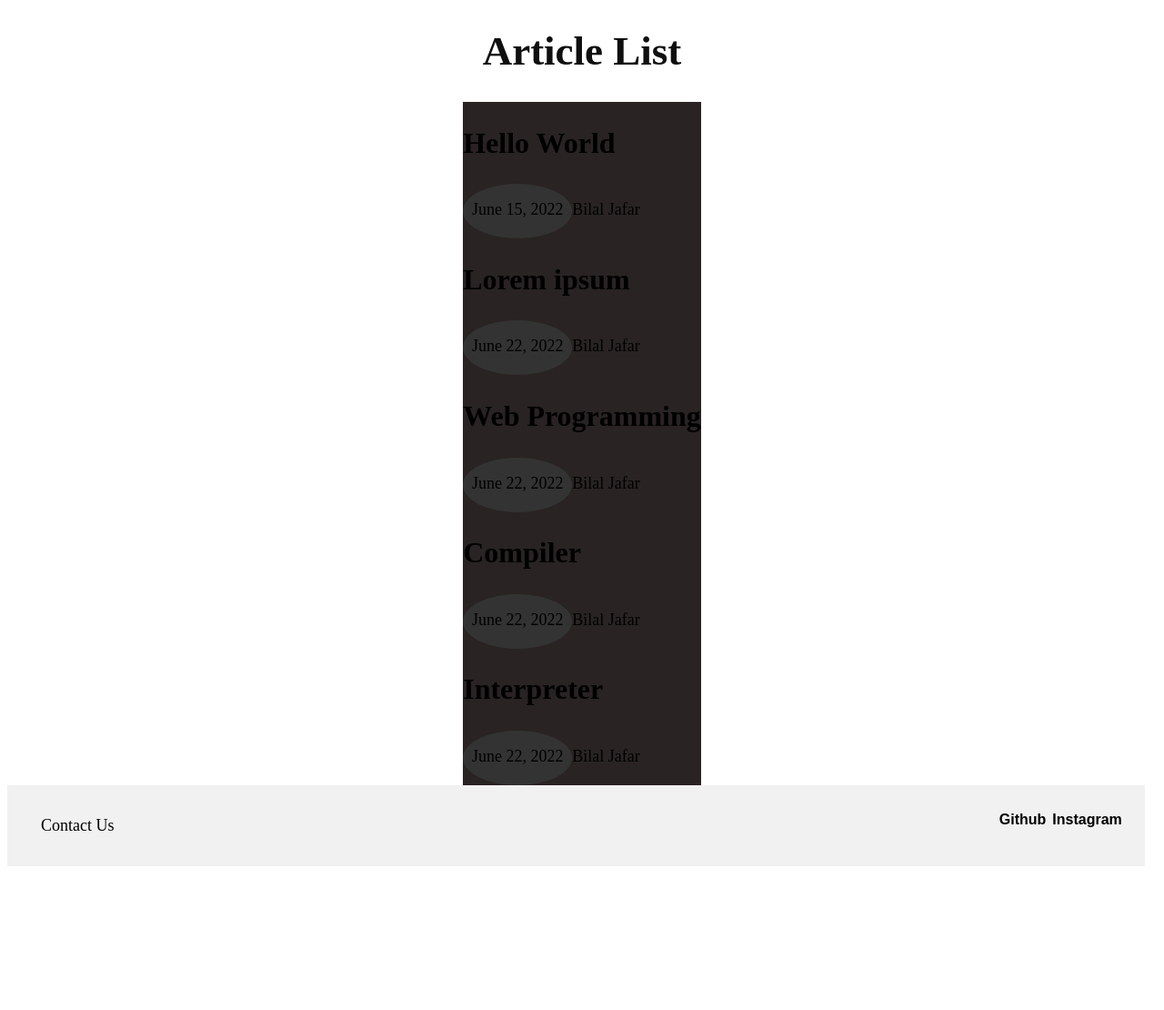
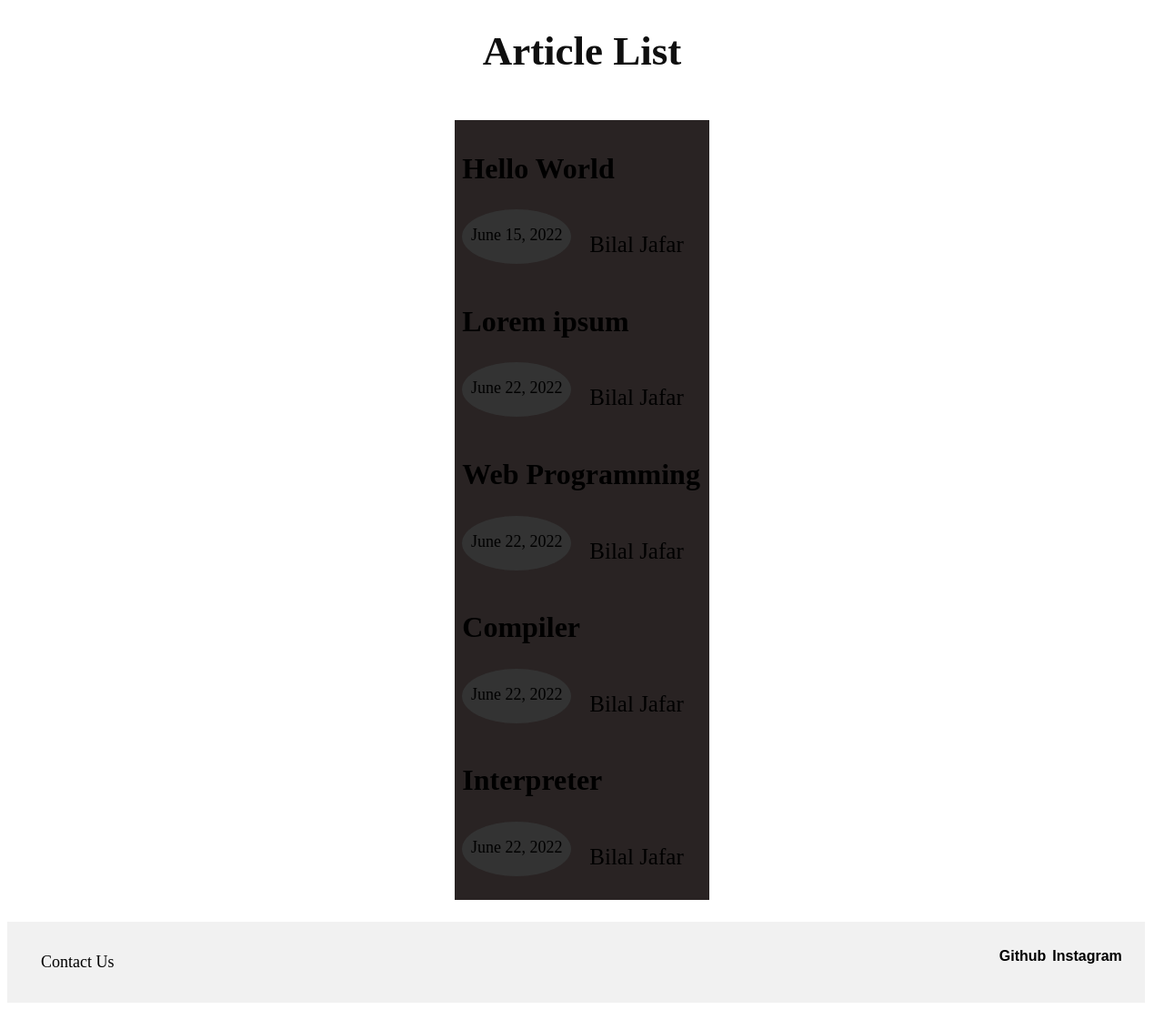
Before and after one commit to Itsr1ght/django_blog_site, a Django app: page /article/ in a window 1280 px wide. Shown: the part 97-1207 px from the top of the page at 91% size. Before the commit the page ends 1049 px from the top, so only its background shows below. Run offline with Django 4.2, Linux system fonts and the light colour scheme; data comes from the database, SQL or seed files in the repository.

Commit message:
some minimalistic improvment

```diff
--- a/article/templates/article_list.html
+++ b/article/templates/article_list.html
@@ -9,11 +9,13 @@
             <div class="article_body"  >
                 <a href="{{article.slug}}">
                 <h2 class="article_minimal_title"> {{ article.title }} </h2>
-                <div class="date_position_minimal" >
-                    <div class="article_date_box">
-                        <p class="article_date">{{ article.date }}</p>
+                <div class="horizondal-object">
+                    <div class="date_position_minimal" >
+                        <div class="article_date_box">
+                            <p class="article_date">{{ article.date }}</p>
+                        </div>
+                        <p class="article_author_minimal">{{ article.author }}</p>
                     </div>
-                    <p class="article_author_minimal">{{ article.author }}</p>
                 </div>
                 </a>
             </div>
--- a/static/article_box.css
+++ b/static/article_box.css
@@ -1,16 +1,23 @@
 
 
 .articles_box {
-    white-space: nowrap;
+    overflow: hidden;
+    width:fit-content;
     display: inline-block;
-    text-align: center;
-
+    border-radius: 0%;
     background-color:rgb(41, 35, 35);
+    padding: 8px;
+    margin: 20px;
 }
 
 .article_minimal_title  {
     font-size: xx-large;
     text-align: left;
+}
+
+.horizondal-object > *{
+    display: inline-block;
+    text-align: center;
 }
 
 .date_position_minimal {
@@ -19,6 +26,7 @@
 }
 
 .article_author_minimal {
+    padding: 0px 20px;
     text-align: right;
-    font-size: large;
+    font-size: 25px;
 }
```
